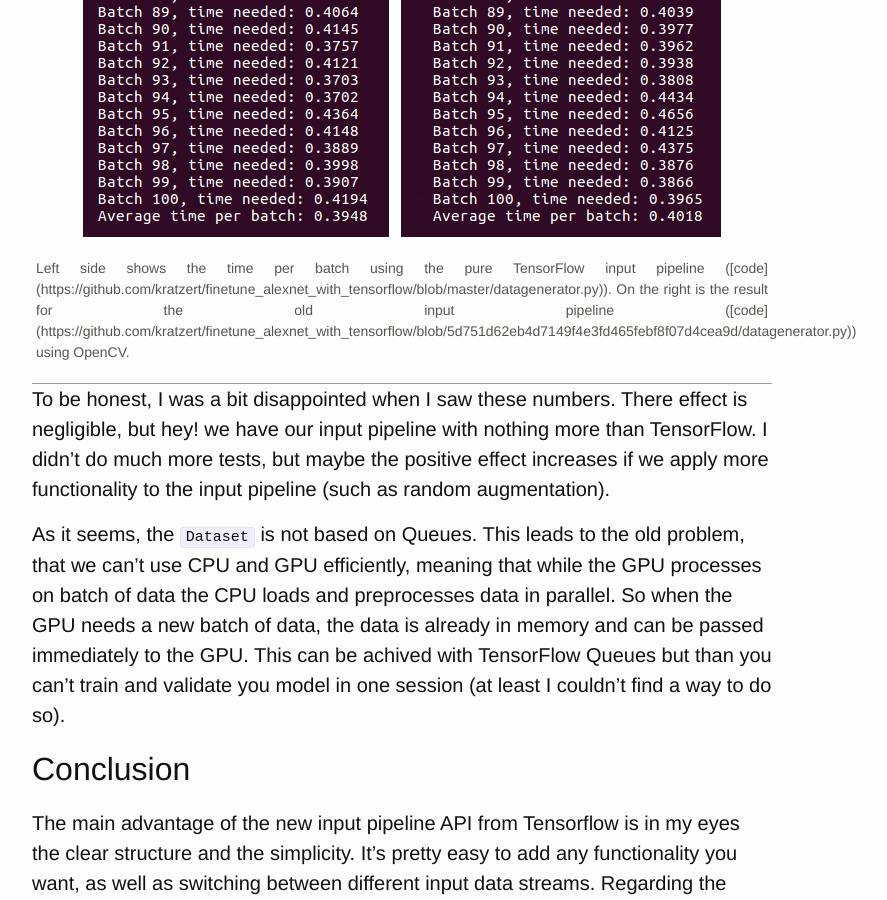
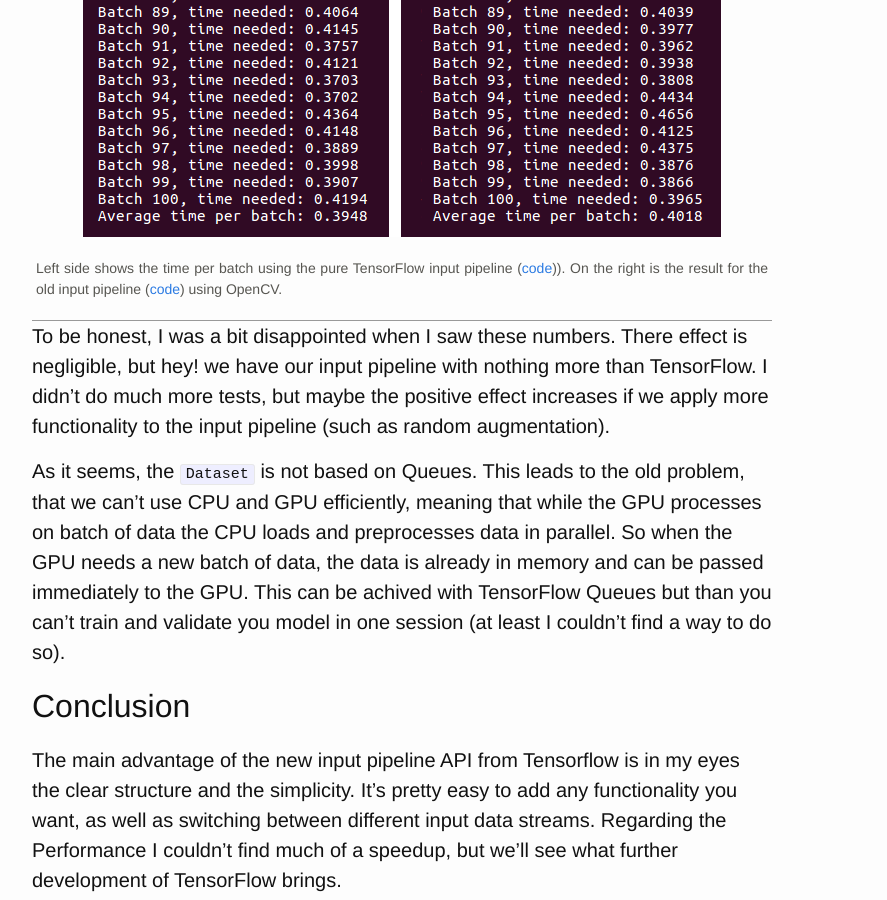
Before and after one commit to kratzert/kratzert.github.io, a Jekyll site: the page built from _posts/2017/2017-06-15-example-of-tensorflows-new-input-pipeline.markdown, in a window 1280 px wide and 900 px high, scrolled down 5972 px. Shown: the whole window, without its empty margins (238-1125 px from the left). Built offline with Jekyll 4.4.1, drawn with Linux system fonts in a browser that asks for light colours; comment, search, counter and statistics services are not loaded; some of the changed lines change nothing that is shown.

Commit message:
Create 2017-06-15-example-of-tensorflows-new-input-pipeline.markdown

```diff
--- a/_posts/2017/2017-06-15-example-of-tensorflows-new-input-pipeline.markdown
+++ b/_posts/2017/2017-06-15-example-of-tensorflows-new-input-pipeline.markdown
@@ -150,7 +150,7 @@
 
 <div class="fig figcenter fighighlight">
   <img src="/images/input_pipeline/comparison.png">
-  <div class="figcaption"><br>Left side shows the time per batch using the pure TensorFlow input pipeline ([code](https://github.com/kratzert/finetune_alexnet_with_tensorflow/blob/master/datagenerator.py)). On the right is the result for the old input pipeline ([code](https://github.com/kratzert/finetune_alexnet_with_tensorflow/blob/5d751d62eb4d7149f4e3fd465febf8f07d4cea9d/datagenerator.py)) using OpenCV.<br>
+  <div class="figcaption"><br>Left side shows the time per batch using the pure TensorFlow input pipeline (<a href="https://github.com/kratzert/finetune_alexnet_with_tensorflow/blob/master/datagenerator.py">code</a>)). On the right is the result for the old input pipeline (<a href="https://github.com/kratzert/finetune_alexnet_with_tensorflow/blob/5d751d62eb4d7149f4e3fd465febf8f07d4cea9d/datagenerator.py">code</a>) using OpenCV.<br>
   </div>
 </div>
 
```
